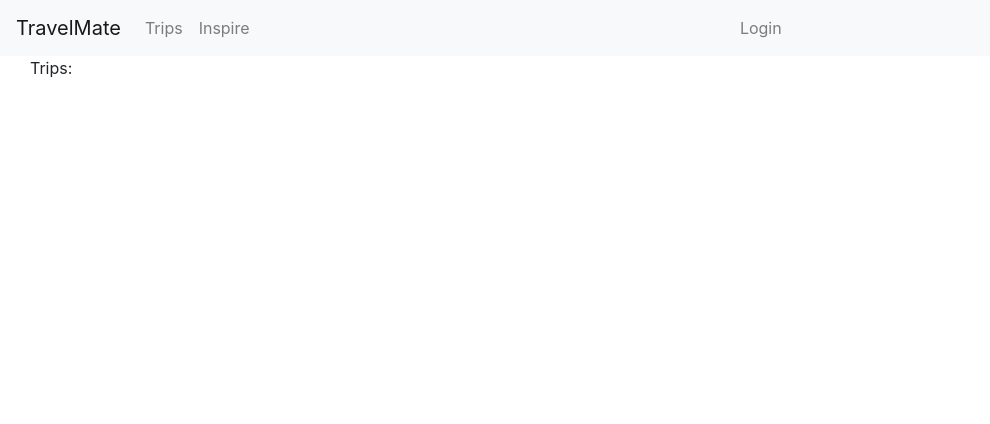
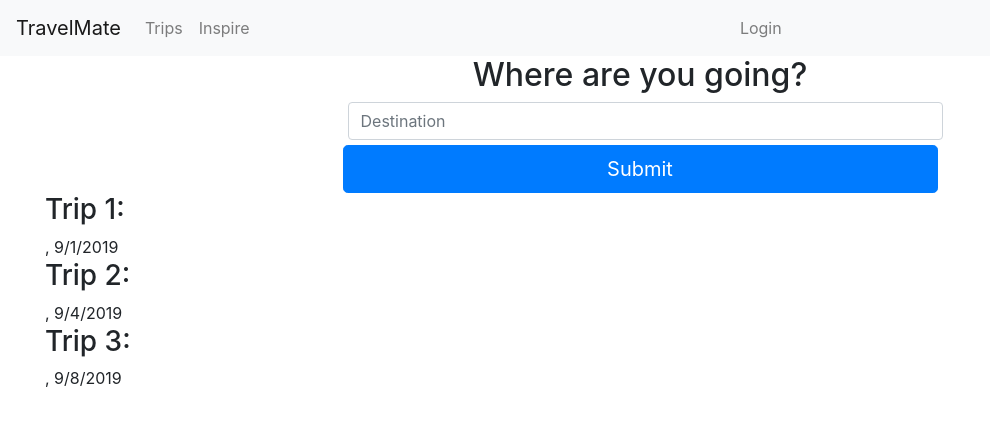
Before and after one commit to yibangchen/travel-mate-app-client, a React (Create React App) app: page /itinerary in a window 1280 px wide. Shown: the top 424 px of the page, without its empty margins (0-990 px from the left). Built offline with nearby package versions, Linux system fonts and the light colour scheme.

Commit message:
itineary form

```diff
--- a/src/components/AuthForm.js
+++ b/src/components/AuthForm.js
@@ -1,5 +1,6 @@
 import React, { Component } from 'react';
 import FormItem from './templates/FormItem';
+import { handleInputChange } from '../services/helpers';
 
 class AuthForm extends Component {
 
@@ -14,12 +15,6 @@ class AuthForm extends Component {
       password: '',
       hasAccount: true
     }
-  }
-
-  handleChange = e => {
-    this.setState({
-      [e.target.name]: e.target.value
-    });
   }
 
   handleSubmit = e => {
@@ -76,15 +71,15 @@ class AuthForm extends Component {
 
             { !hasAccount &&
               <div className="signUp">
-                <FormItem text='First Name' name='firstname' changeFn={this.handleChange} />
-                <FormItem text='Last Name' name='lastname' changeFn={this.handleChange} />
+                <FormItem text='First Name' name='firstname' changeFn={this.handleInputChange} />
+                <FormItem text='Last Name' name='lastname' changeFn={this.handleInputChange} />
               </div>
             }
-            <FormItem text='Email' name='email' changeFn={this.handleChange} id="email"/>
-            <FormItem text='Password' name='password' changeFn={this.handleChange} id='password' type='password'/>
+            <FormItem text='Email' name='email' changeFn={this.handleInputChange} id="email"/>
+            <FormItem text='Password' name='password' changeFn={this.handleInputChange} id='password' type='password'/>
             { !hasAccount &&
               <div className="signUp">
-                <FormItem text='Profile Image' changeFn={this.handleChange} id='image-url' name='profileImageUrl' type='image-url'/>
+                <FormItem text='Profile Image' changeFn={this.handleInputChange} id='image-url' name='profileImageUrl' type='image-url'/>
               </div>
             }
 
--- a/src/components/Homepage.js
+++ b/src/components/Homepage.js
@@ -3,28 +3,18 @@ import { Link } from 'react-router-dom';
 import { Switch, Route, withRouter, Redirect } from 'react-router';
 
 const Homepage = ({ currentUser }) => {
-  if (!currentUser.isAuthenticated) {
   return (
     <div className="home-hero">
 
       <div className="justify-content-center align-items-center">
         <h1>Welcome to TravelMate</h1>
         <h4>Look for new friends to join your trip </h4>
-          <Link to='/signup' className='btn btn-primary'>
+        <Link to='/login' className='btn btn-primary'>
           HERE
         </Link>
       </div>
-
-
     </div>
   );
 }
 
-  return (
-    <div>
-
-    </div>
-  )
-}
-
 export default withRouter(Homepage);
--- /dev/null
+++ b/src/components/ItineraryForm.js
@@ -0,0 +1,35 @@
+import React, { Component } from 'react';
+import { handleInputChange } from '../services/helpers';
+import FormItem from './templates/FormItem';
+
+class ItineraryForm extends Component {
+
+  render() {
+    const { errors } = this.props;
+    const heading = 'Where are you going?',
+          buttonText = 'Submit';
+    return (
+      <div className="row justify-content-md-center text-center">
+        <div className="col-md-6">
+          <form onSubmit={this.handleSubmit}>
+            <h2>{heading}</h2>
+
+            { errors && errors.message &&
+              <div className="alert alert-danger">
+                {errors.message}
+              </div>
+            }
+
+            <FormItem text='Destination' name='destination' changeFn={this.handleInputChange} />
+
+            <button className="btn btn-primary btn-block btn-lg" type='submit'>
+              {buttonText}
+            </button>
+          </form>
+        </div>
+      </div>
+    );
+  }
+}
+
+export default ItineraryForm;
--- a/src/containers/Itineraries.js
+++ b/src/containers/Itineraries.js
@@ -3,6 +3,7 @@ import { Switch, Route, withRouter, Redirect } from 'react-router';
 import { connect } from 'react-redux';
 import { authUser } from '../store/actions/auth';
 import ItineraryBlock from '../components/ItineraryBlock';
+import ItineraryForm from '../components/ItineraryForm';
 
 /*
   /     display all trips
@@ -30,15 +31,12 @@ const Itineraries = props => {
 
   return (
     <div className="container-fluid main">
-      <div>Trips: </div>
+      <ItineraryForm />
       {
-      /*
-
-        [...JSON.parse(localStorage.itineraries)].length
-        .map((trip, ind) =>
-        <ItineraryBlock tripDetail={ trip } tripNum={ ind+1 } />
-      )
-      */
+        [...JSON.parse(localStorage.itineraries)]
+          .map((trip, ind) =>
+            <ItineraryBlock tripDetail={ trip } tripNum={ ind+1 } />
+          )
       }
     </div>
   );
--- a/src/containers/Main.js
+++ b/src/containers/Main.js
@@ -4,6 +4,7 @@ import { connect } from 'react-redux';
 import Homepage from '../components/Homepage';
 import AuthForm from '../components/AuthForm';
 import Itineraries from './Itineraries';
+import NotFound from './NotFound';
 import { authUser } from '../store/actions/auth';
 
 const Main = props => {
@@ -28,6 +29,8 @@ const Main = props => {
             <Itineraries currentUser={ currentUser } />
           }
         />
+
+        <Route component={NotFound} />
       </Switch>
     </div>
   );
--- a/src/containers/Navbar.js
+++ b/src/containers/Navbar.js
@@ -26,7 +26,7 @@ class Navbar extends Component {
           <ul className="navbar-nav">
 
             <li className="nav-item">
-              <Link to={`/itineraries`} className="nav-link">Trips</Link>
+              <Link to={'/itineraries'} className="nav-link">Trips</Link>
             </li>
 
             <li className="nav-item">
--- /dev/null
+++ b/src/containers/NotFound.js
@@ -0,0 +1,12 @@
+import React from 'react';
+
+const NotFound = props => {
+
+  return (
+    <div className="container-fluid not-found">
+      <h3>404 Not Found</h3>
+    </div>
+  );
+}
+
+export default NotFound;
--- a/src/services/helpers.js
+++ b/src/services/helpers.js
@@ -0,0 +1,5 @@
+export const handleInputChange = e => {
+  this.setState({
+    [e.target.name]: e.target.value
+  });
+}
```
Lines whose indentation alone changed are shown as unchanged.
